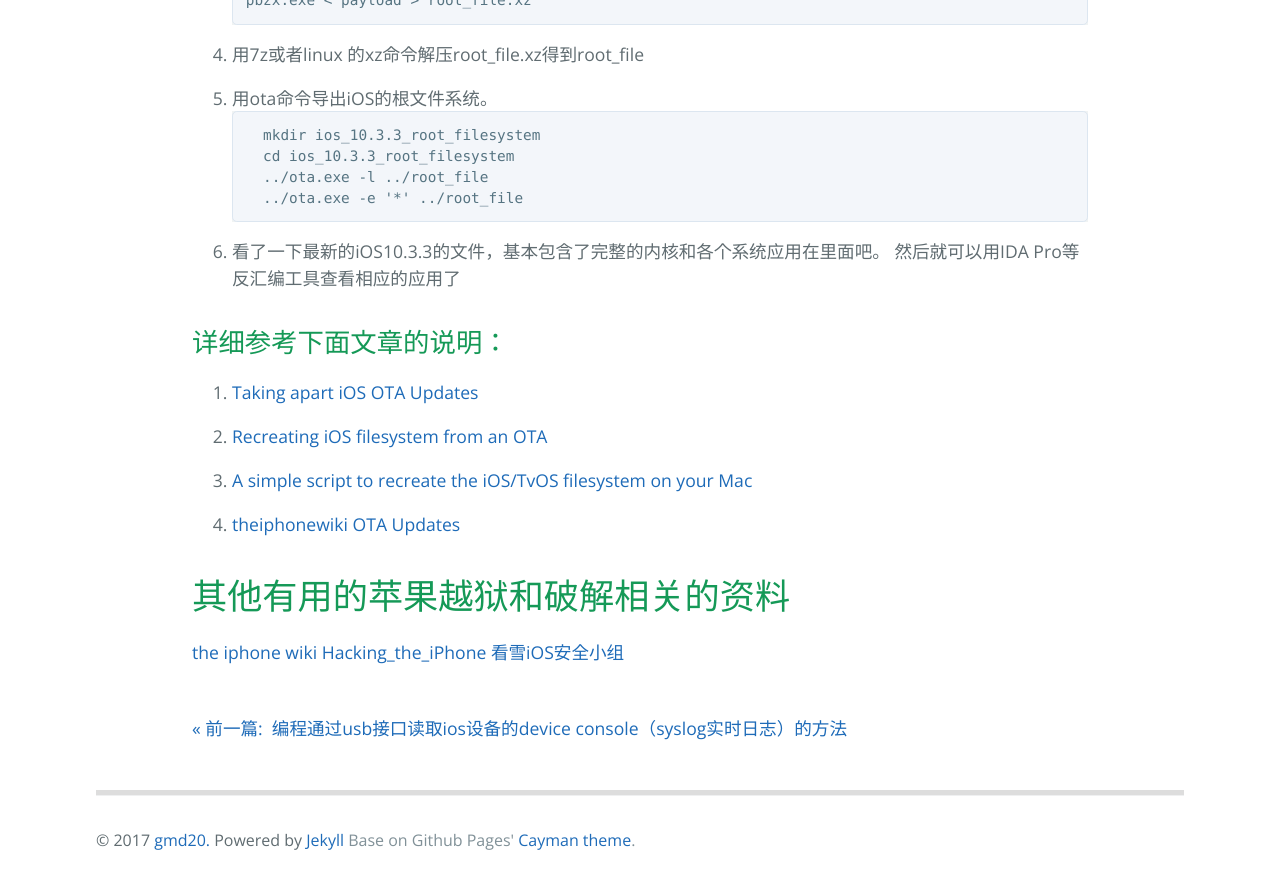
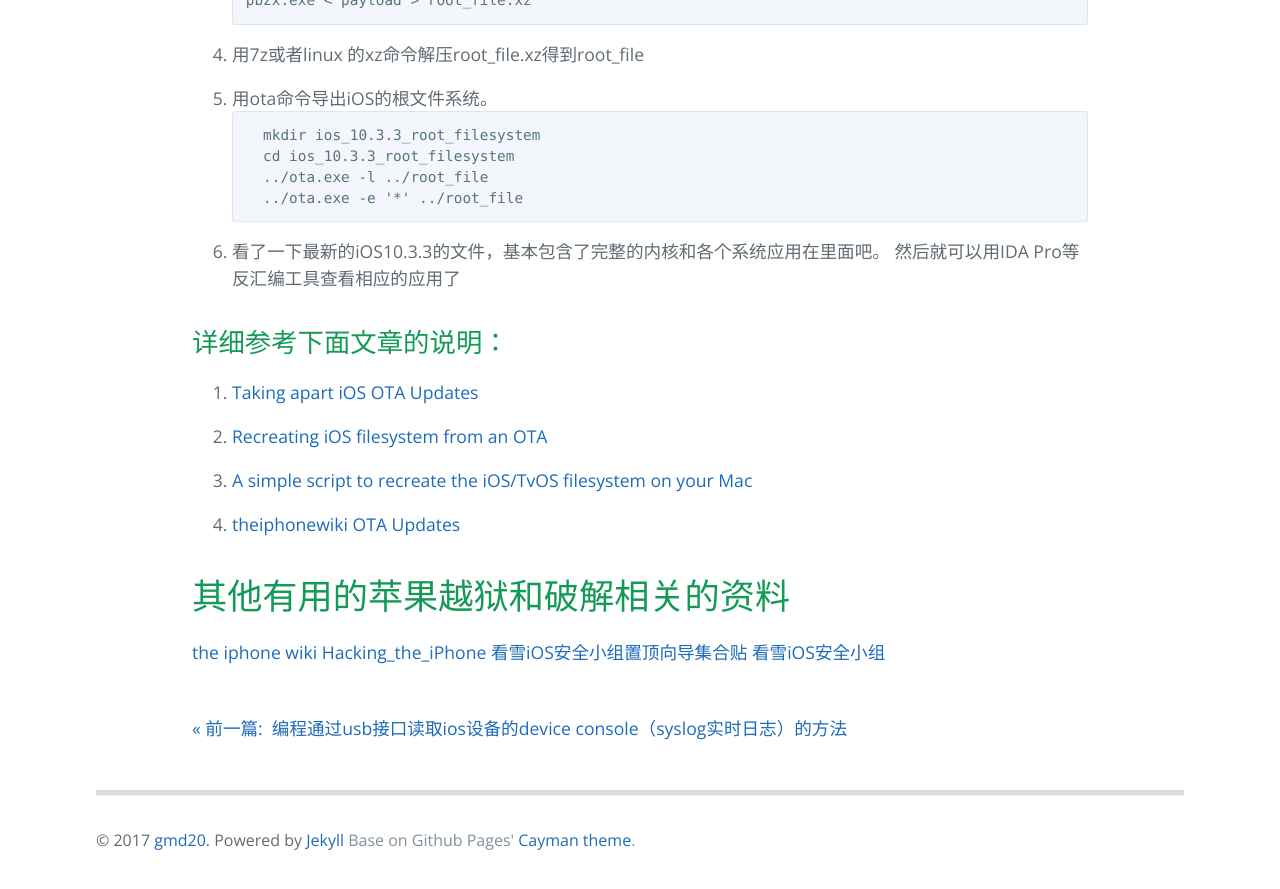
Before and after one commit to gmd20/gmd20.github.io, a Jekyll site: the page built from _posts/2017-06-04-获取iPhone的iOS根目录文件系统（iOS逆向工程和反汇编）.markdown, in a window 1280 px wide and 900 px high, scrolled down 1774 px. Shown: the top 889 px of the window. Built offline with Jekyll 4.4.1, drawn with Linux system fonts in a browser that asks for light colours; Markdown is read by kramdown in place of the engine named in the settings; comment, search, counter and statistics services are not loaded.

Commit message:
Update 2017-06-04-获取iPhone的iOS根目录文件系统（iOS逆向工程和反汇编）.markdown

```diff
--- a/_posts/2017-06-04-获取iPhone的iOS根目录文件系统（iOS逆向工程和反汇编）.markdown
+++ b/_posts/2017-06-04-获取iPhone的iOS根目录文件系统（iOS逆向工程和反汇编）.markdown
@@ -67,4 +67,5 @@ pbzx.exe < payload > root_file.xz
 ===============================
 [the iphone wiki](https://www.theiphonewiki.com/wiki/Main_Page)
 [Hacking_the_iPhone](https://www.theiphonewiki.com/wiki/25C3_presentation_%22Hacking_the_iPhone%22)
+[看雪iOS安全小组置顶向导集合贴](http://bbs.pediy.com/thread-212685.htm)
 [看雪iOS安全小组](https://github.com/r0ysue/OSG-TranslationTeam)
```
